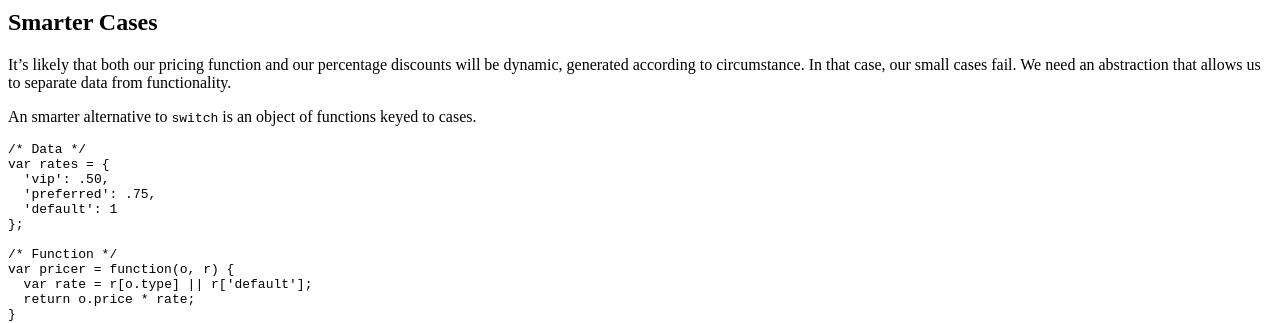
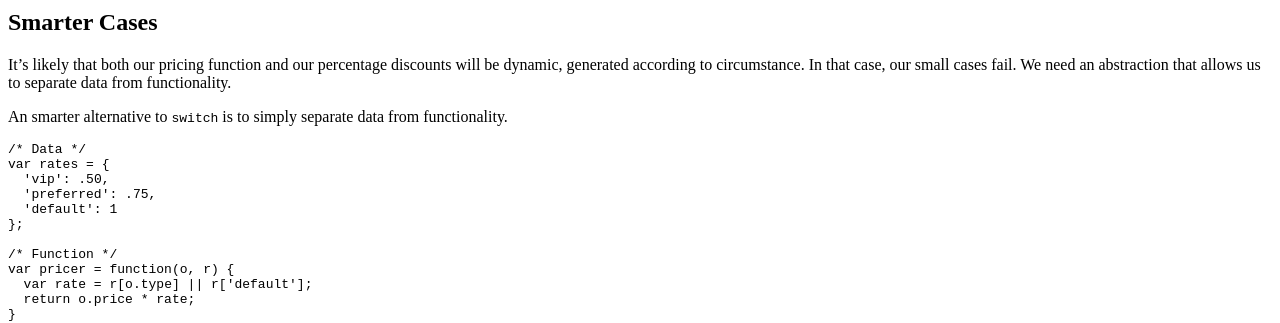
Before and after one commit to PlumpMath/wildermuthn.github.com, a Jekyll site: the page built from _posts/2015-07-10-a-small-case.md, in a window 1280 px wide. Shown: the part 467-790 px from the top of the page. Built offline with Jekyll 4.4.1, drawn with Linux system fonts in a browser that asks for light colours; Markdown is read by kramdown in place of the engine named in the settings.

Commit message:
Corrected explanation of code for smarter js case

````diff
--- a/_includes/themes/tom/default.html
+++ b/_includes/themes/tom/default.html
@@ -2,6 +2,7 @@
 <html xmlns="http://www.w3.org/1999/xhtml" xml:lang="en" lang="en-us">
     <head>
         <meta http-equiv="content-type" content="text/html; charset=utf-8" />
+        <meta name="viewport" content="width=device-width, initial-scale=1.0">
         <title>{{ page.title }}</title>
         <meta name="author" content="{{ site.author.name }}" />
         <link href="http://swannodette.github.com/atom.xml" rel="alternate" title="dosync" type="application/atom+xml" />
--- a/_posts/2015-07-10-a-small-case.md
+++ b/_posts/2015-07-10-a-small-case.md
@@ -34,7 +34,7 @@
 
 It's likely that both our pricing function and our percentage discounts will be dynamic, generated according to circumstance. In that case, our small cases fail. We need an abstraction that allows us to separate data from functionality.
 
-An smarter alternative to `switch` is an object of functions keyed to cases.
+An smarter alternative to `switch` is to simply separate data from functionality.
 
 ```js
 /* Data */
````
